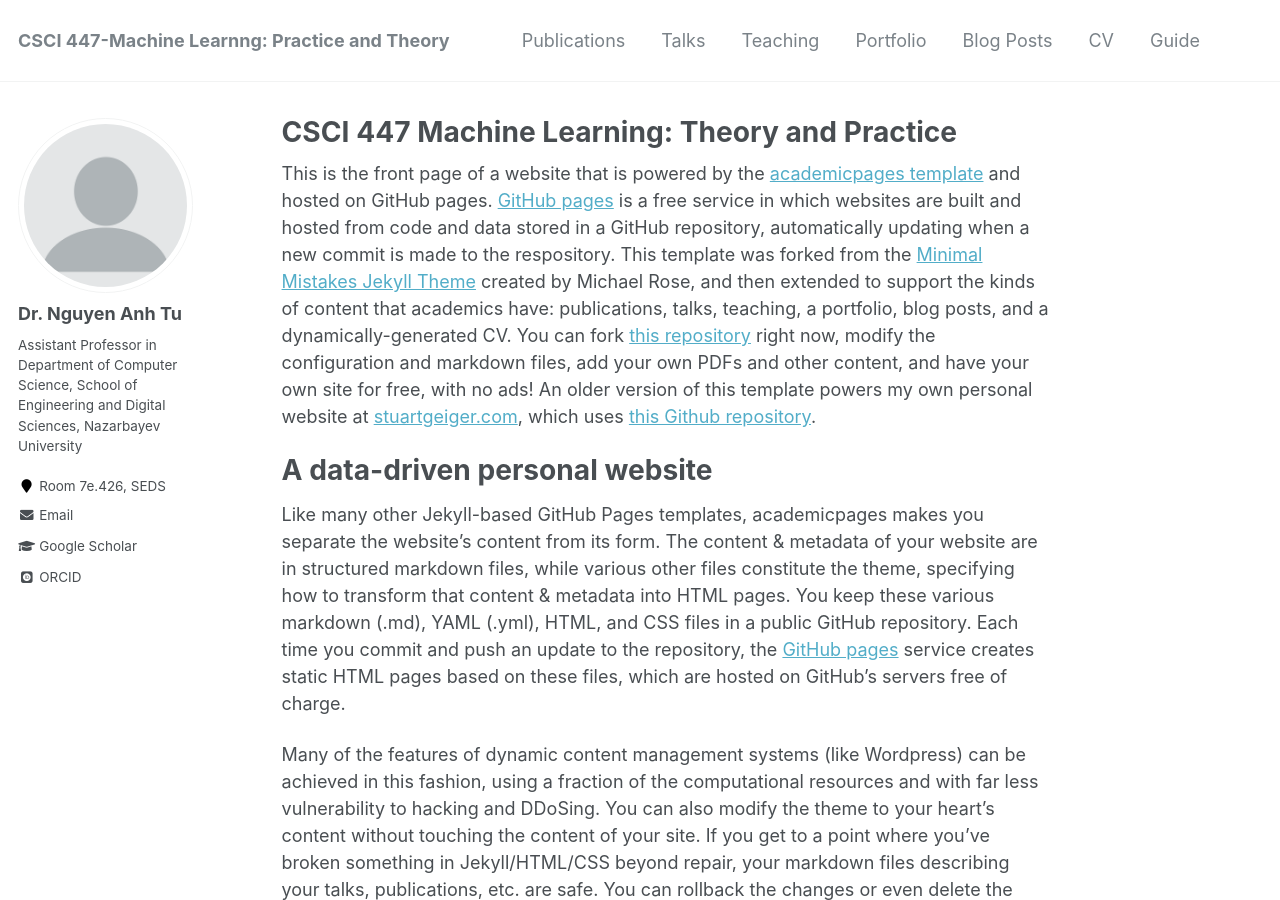
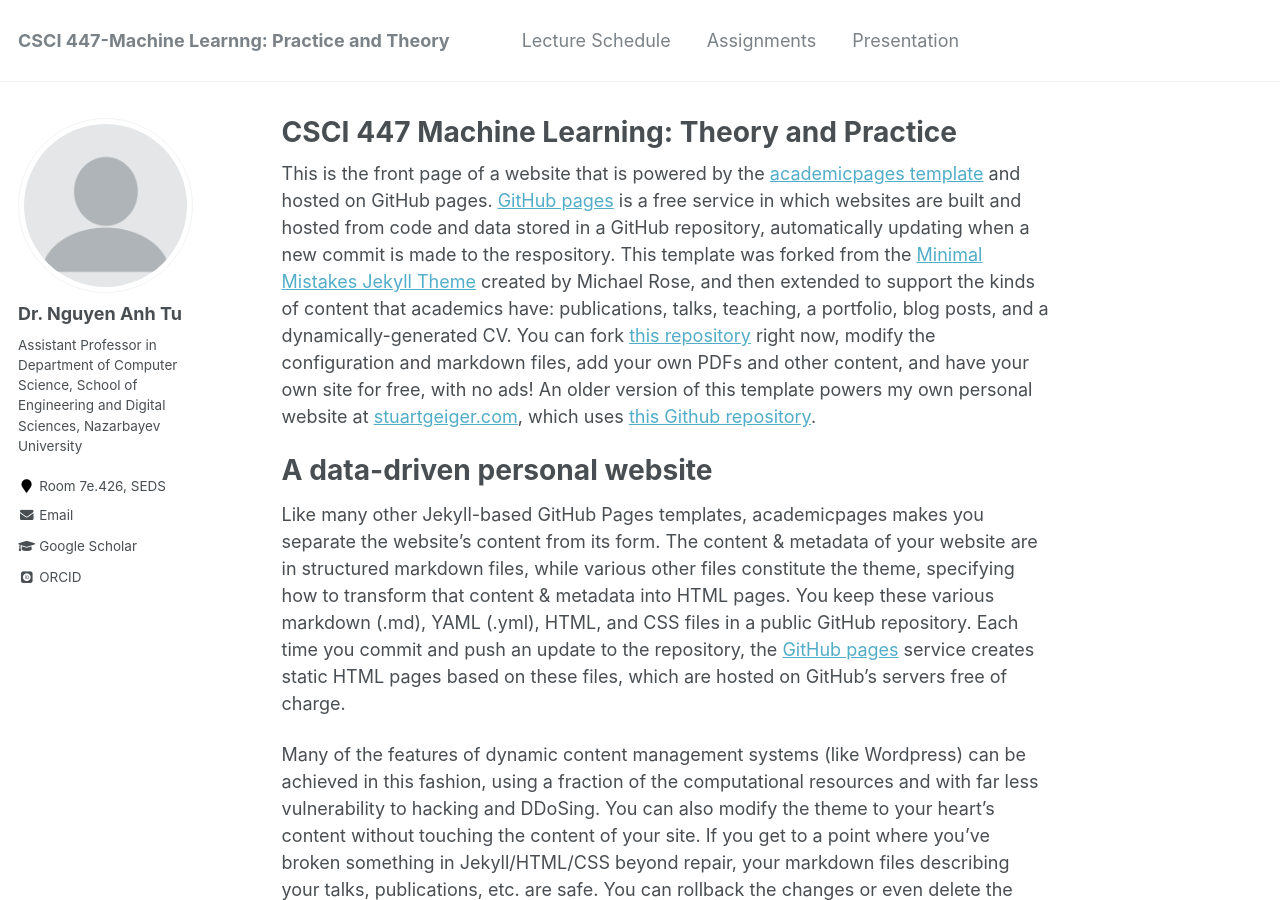
Before and after one commit to tunguyen87/seds-ml, a Jekyll site: the page built from _pages/about.md, in a window 1280 px wide and 900 px high. Built offline with Jekyll 4.4.1, drawn with Linux system fonts in a browser that asks for light colours; some web fonts are replaced.

Commit message:
Update navigation.yml

```diff
--- a/_data/navigation.yml
+++ b/_data/navigation.yml
@@ -1,22 +1,22 @@
 # main links links
 main:
-  - title: "Publications"
-    url: /publications/
+  - title: "Lecture Schedule"
+    url: /Lecture/
 
-  - title: "Talks"
-    url: /talks/
+  - title: "Assignments"
+    url: /Assignments/
 
-  - title: "Teaching"
-    url: /teaching/
+  - title: "Presentation"
+    url: /Presentation/
 
-  - title: "Portfolio"
-    url: /portfolio/
+  #- title: "Portfolio"
+  #  url: /portfolio/
 
-  - title: "Blog Posts"
-    url: /year-archive/
+  #- title: "Blog Posts"
+  #  url: /year-archive/
 
-  - title: "CV"
-    url: /cv/
+  #- title: "CV"
+  #  url: /cv/
 
-  - title: "Guide"
-    url: /markdown/
+  #- title: "Guide"
+  #  url: /markdown/
```
